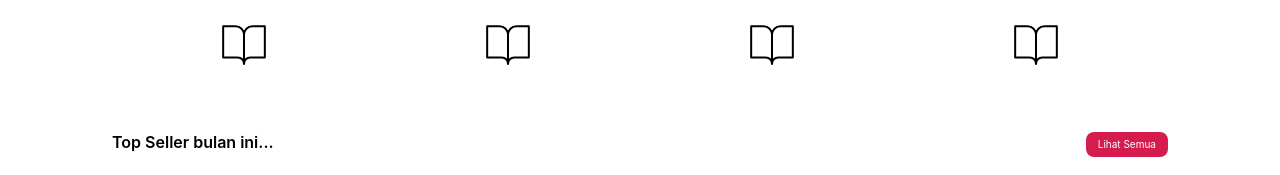
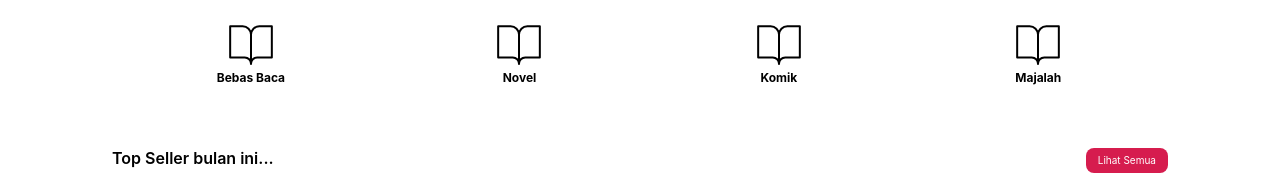
Before and after one commit to dhendisyafaa/lightcliffe, a React (Create React App) app: page / in a window 1280 px wide. Shown: the part 400-575 px from the top of the page. Built offline with nearby package versions, Linux system fonts and the light colour scheme.

Commit message:
refactor: add mapping navbarIcon props in category

```diff
--- a/src/components/CategoryComponent.jsx
+++ b/src/components/CategoryComponent.jsx
@@ -3,37 +3,42 @@ import NavbarIcon from './navbar/NavbarIcon'
 import OpenBook from '../assets/photos/icon/book-open.svg'
 
 export default class CategoryComponent extends Component {
+
+  navLink = [
+    {
+      iconNav: OpenBook,
+      navbarName: "Bebas Baca",
+      weight: "bold"
+      // to: "/"
+    },
+    {
+      iconNav: OpenBook,
+      navbarName: "Novel",
+      weight: "bold"
+      // to: "/"
+    },
+    {
+      iconNav: OpenBook,
+      navbarName: "Komik",
+      weight: "bold"
+      // to: "/"
+    },
+    {
+      iconNav: OpenBook,
+      navbarName: "Majalah",
+      weight: "bold"
+      // to: "/"
+    }
+  ]
+
   render() {
     return (
       <div className="grid grid-cols-[auto_auto_auto_auto]">
-        {/* <NavbarIcon
-            iconNav={OpenBook}
-            NavbarName="Bebas Baca"
-            altIcon="Bebas Baca"
-            className={'font-bold'}/> */}
-        <NavbarIcon
-            iconNav={OpenBook}
-            NavbarName="Bebas Baca"
-            altIcon="Bebas Baca"
-            weight="bold"
-            />
-        <NavbarIcon
-            iconNav={OpenBook}
-            NavbarName="Novel"
-            altIcon="Novel"
-            weight="bold"
-            />
-        <NavbarIcon
-            iconNav={OpenBook}
-            NavbarName="Komik"
-            altIcon="Komik"
-            weight="bold"
-            />
-        <NavbarIcon
-            iconNav={OpenBook}
-            NavbarName="Majalah"
-            altIcon="Majalah"
-            weight="bold"/>
+        {this.navLink.map(({to, iconNav, navbarName, weight}, index) => {
+          return (
+            <NavbarIcon key={index} to={to} navbarName={navbarName} altIcon={navbarName} iconNav={iconNav} weight={weight}/>
+          )
+        })}
       </div>
     )
   }
```
